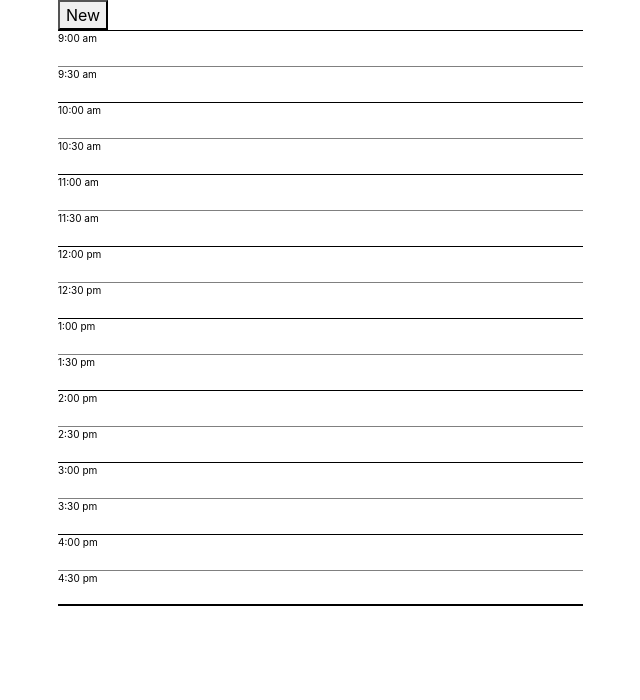
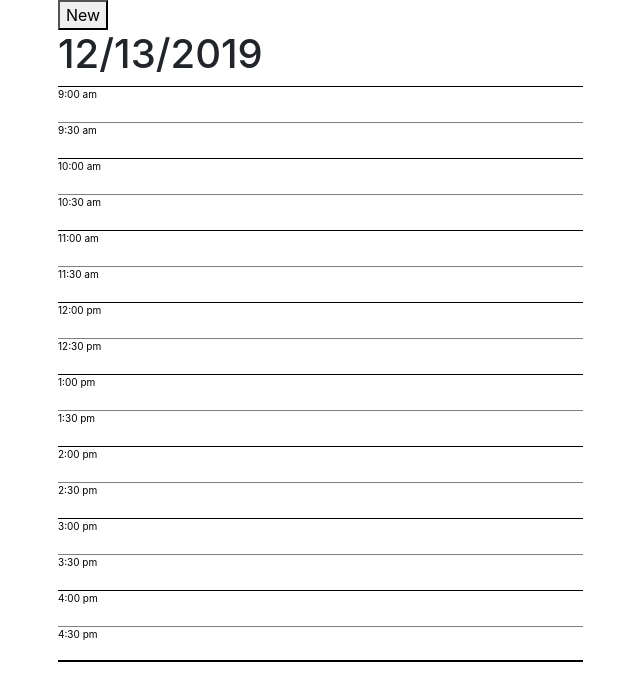
Before and after one commit to krpharr/musicians-journal, a plain HTML site: page index.html in a window 1280 px wide. Shown: the whole page, without its empty margins (42-682 px from the left). Drawn offline with nearby package versions, Linux system fonts and the light colour scheme.

Commit message:
added date to main-view

```diff
--- a/assets/js/script.js
+++ b/assets/js/script.js
@@ -21,7 +21,13 @@ function init() {
     $("#embed-picker").datepicker("setDate", str);
     $("#embed-picked").text(str);
 
-    var m = moment("2019-12-13T09:00:00-05:00");
+    // var m = moment("2019-12-13T09:00:00-05:00");
+    var m = moment().hour(9).minute(0);
+    console.log("********** init() *****************");
+    console.log(m);
+
+    $("#main-date-ID").text(m.month() + 1 + "/" + m.date() + "/" + m.year());
+
     // var m = moment();
     // var roundUp = m.minute() || m.second() || m.millisecond() ? m.add(1, 'hour').startOf('hour') : m.startOf('hour');
     // start = start.hour();
--- a/index.html
+++ b/index.html
@@ -36,6 +36,7 @@
                 <div class="container" id="main-ID">
                     <div class="col-sm-12 col-md-6 position-relative" id="itenerary-view-ID">
                         <button id="new-event-button-ID">New</button>
+                        <h1 id="main-date-ID"></h1>
                     </div>
                 </div>
 
```
